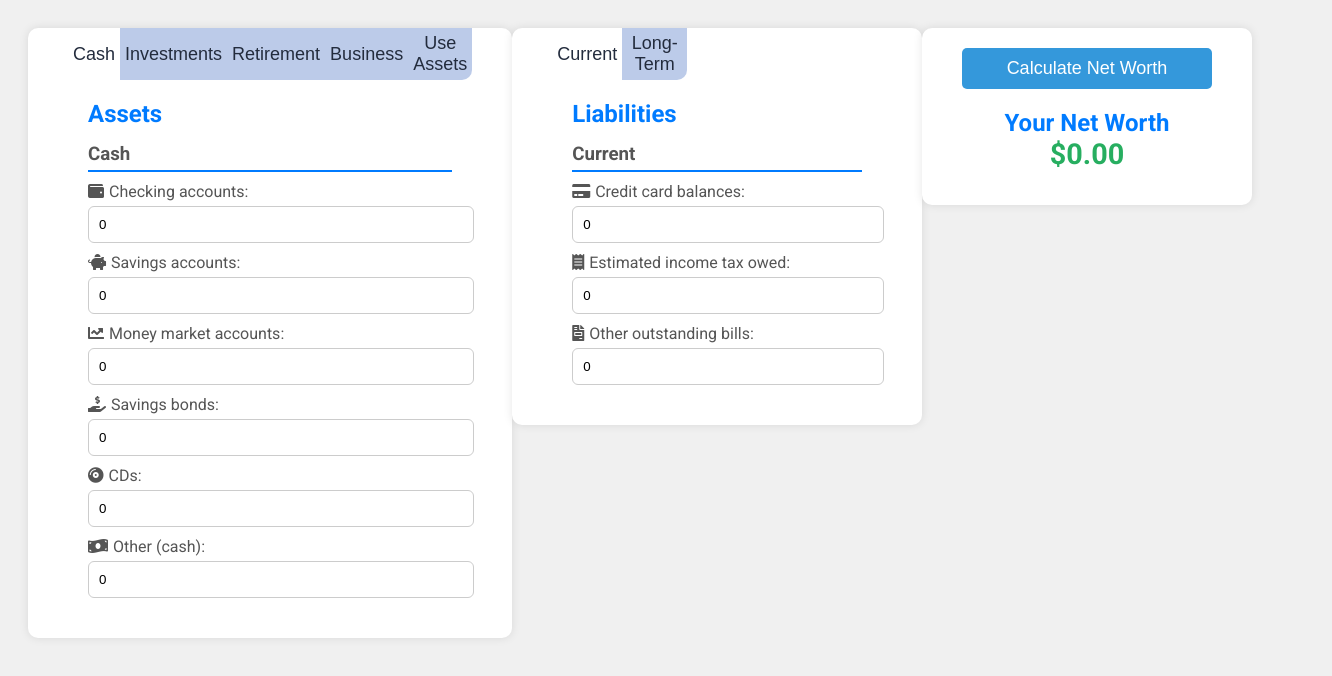
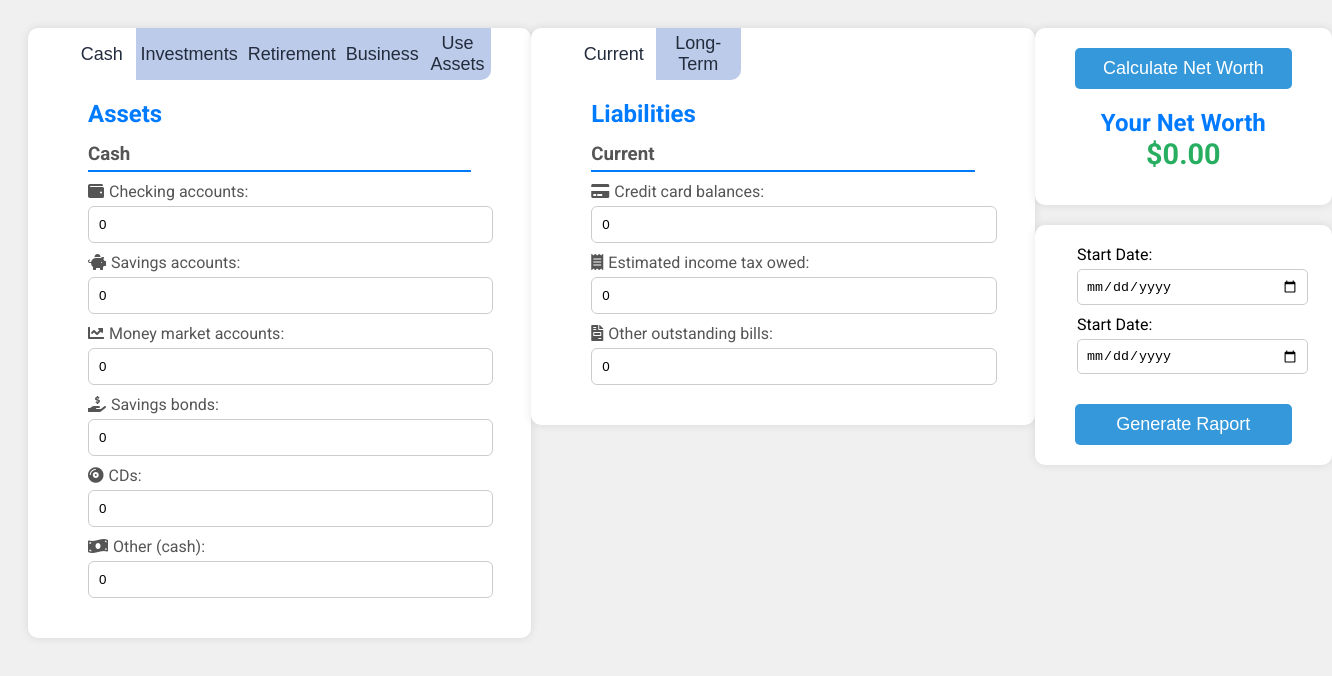
Before and after one commit to Verthie/Calculator-and-Tracker, a plain HTML site: page index.html in a window 1280 px wide. Shown: the whole page, 1332 px wide, since content can reach past the window. Drawn offline with Linux system fonts and the light colour scheme.

Commit message:
Raport generation

```diff
--- a/app.js
+++ b/app.js
@@ -108,7 +108,10 @@ function calculateNetWorth() {
 
 function addNetWorthToHistory(netWorth) {
   const listItem = document.createElement('li');
-  listItem.textContent = `Net Worth: $${netWorth.toFixed(2)} on ${new Date().toLocaleDateString()}`;
+  const date = new Date();
+  listItem.textContent = `Net Worth: $${netWorth.toFixed(2)} on ${date.toLocaleDateString()}`;
+
+  listItem.setAttribute('data-date', date);
 
   if (lists) {
     lists += `${listItem.outerHTML}`;
@@ -133,3 +136,68 @@ function deleteHistory() {
   localStorage.clear();
   location.reload();
 }
+
+function generateRaport() {
+  const startDate = new Date(document.getElementById('startDate').value);
+  const endDate = new Date(document.getElementById('endDate').value);
+
+  if (isNaN(startDate) || isNaN(endDate)) {
+    alert('Please enter valid start and end dates.');
+    return;
+  }
+
+  const historyItems = historyList.querySelectorAll('li');
+  const filteredItems = Array.from(historyItems).filter(item => {
+    const itemDate = new Date(item.getAttribute('data-date'));
+    console.log(item.getAttribute('data-date'));
+    console.log(startDate);
+    return itemDate >= startDate && itemDate <= endDate;
+  });
+
+  if (filteredItems.length === 0) {
+    alert('No records found for the specified date range.');
+    return;
+  }
+
+  const reportWindow = window.open('', 'Report', 'width=800,height=600');
+  reportWindow.document.write('<html><head><title>Net Worth Report</title>');
+  reportWindow.document.write('<style>');
+  reportWindow.document.write(`
+    body {
+      font-family: Arial, sans-serif;
+      line-height: 1.6;
+      padding: 20px;
+    }
+    h1 {
+      color: #007bff;
+    }
+    p {
+      font-size: 1.1em;
+      color: #666;
+    }
+    ul {
+      list-style-type: none;
+      padding: 0;
+    }
+    li {
+      background: #f4f4f4;
+      margin: 10px 0;
+      padding: 10px;
+      border: 1px solid #ddd;
+      border-radius: 4px;
+    }
+  `);
+  reportWindow.document.write('</style>');
+  reportWindow.document.write('</head><body>');
+  reportWindow.document.write('<h1>Net Worth Report</h1>');
+  reportWindow.document.write(`<p>From: ${startDate.toLocaleDateString()} To: ${endDate.toLocaleDateString()}</p>`);
+  reportWindow.document.write('<ul>');
+
+  filteredItems.forEach(item => {
+    reportWindow.document.write(`<li>${item.textContent}</li>`);
+  });
+
+  reportWindow.document.write('</ul>');
+  reportWindow.document.write('</body></html>');
+  reportWindow.document.close();
+}
--- a/index.html
+++ b/index.html
@@ -248,10 +248,11 @@
         </div>
       </div>
 
+      <div>
         <div class="container" id="calculate">
           <form id="netWorthForm">
             <!-- 3 Kolumna -->
-          <button class="btn-calculate" type="button" onclick="calculateNetWorth()">Calculate Net Worth</button>
+            <button class="btn-standard" type="button" onclick="calculateNetWorth()">Calculate Net Worth</button>
           </form>
           <div id="result">
             <h2>Your Net Worth</br><span id="netWorth">$0.00</span></h2>
@@ -260,6 +261,16 @@
 
           </ul>
         </div>
+        <div class="container" id="raport">
+          <div class="form-group">
+            <span>Start Date:</span><input type="date" id="startDate" />
+          </div>
+          <div class="form-group">
+            <span>Start Date:</span><input type="date" id="endDate" />
+          </div>
+          <button class="btn-standard" type="button" onclick="generateRaport()">Generate Raport</button>
+        </div>
+      </div>
       <script src="app.js"></script>
     </div>
   </body>
--- a/styles.css
+++ b/styles.css
@@ -1,4 +1,3 @@
-/* styles.css */
 @import url('https://fonts.googleapis.com/css2?family=Roboto:wght@400;500;700&display=swap');
 
 body {
@@ -9,10 +8,6 @@ body {
   align-items: center;
   padding: 20px;
 }
-
-/*
-TESTS
-*/
 
 .buttonWrapper {
   display: grid;
@@ -49,10 +44,6 @@ button.active {
 .content.active {
   display: block;
 }
-
-/*
-TESTS
-*/
 
 .main {
   display: flex;
@@ -126,7 +117,7 @@ input[type='number']:focus {
   outline: none;
 }
 
-.btn-calculate {
+.btn-standard {
   width: 100%;
   padding: 10px;
   background-color: #3498db;
@@ -138,7 +129,7 @@ input[type='number']:focus {
   font-size: 18px;
 }
 
-.btn-calculate:hover {
+.btn-standard:hover {
   background-color: #2980b9;
 }
 
@@ -185,6 +176,16 @@ input[type='number']:focus {
   max-width: 250px;
 }
 
+#raport {
+  display: flex;
+  flex-direction: column;
+  justify-content: center;
+  align-items: center;
+  margin-top: 20px;
+  padding: 20px 40px 20px;
+  max-width: 250px;
+}
+
 @keyframes fadeIn {
   from {
     opacity: 0;
```
Lines whose indentation alone changed are shown as unchanged.
